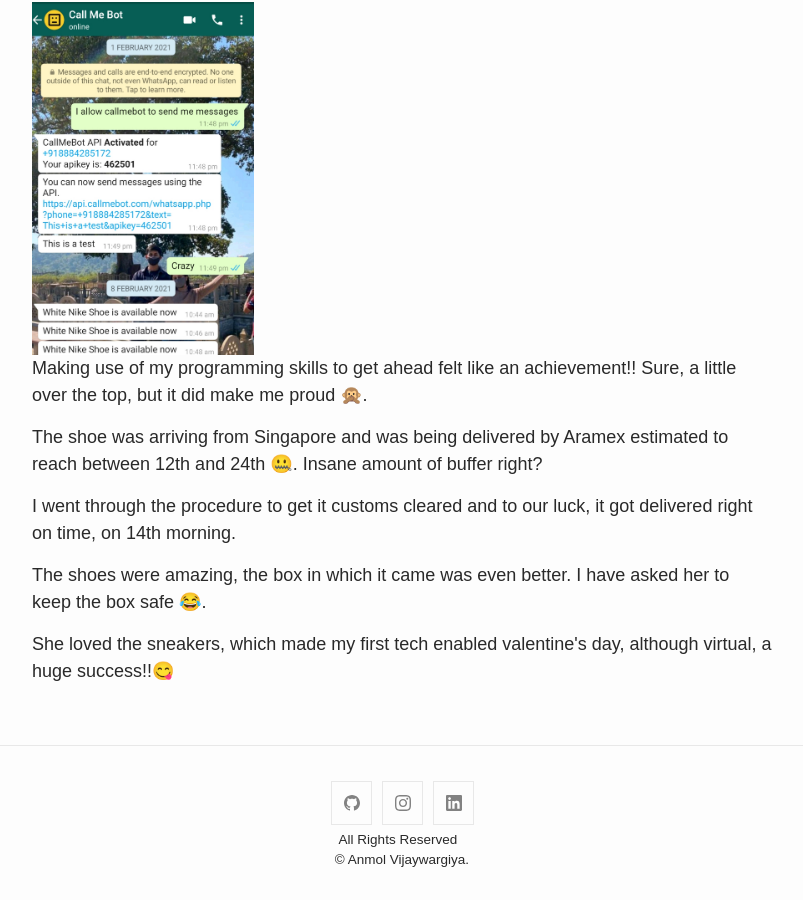
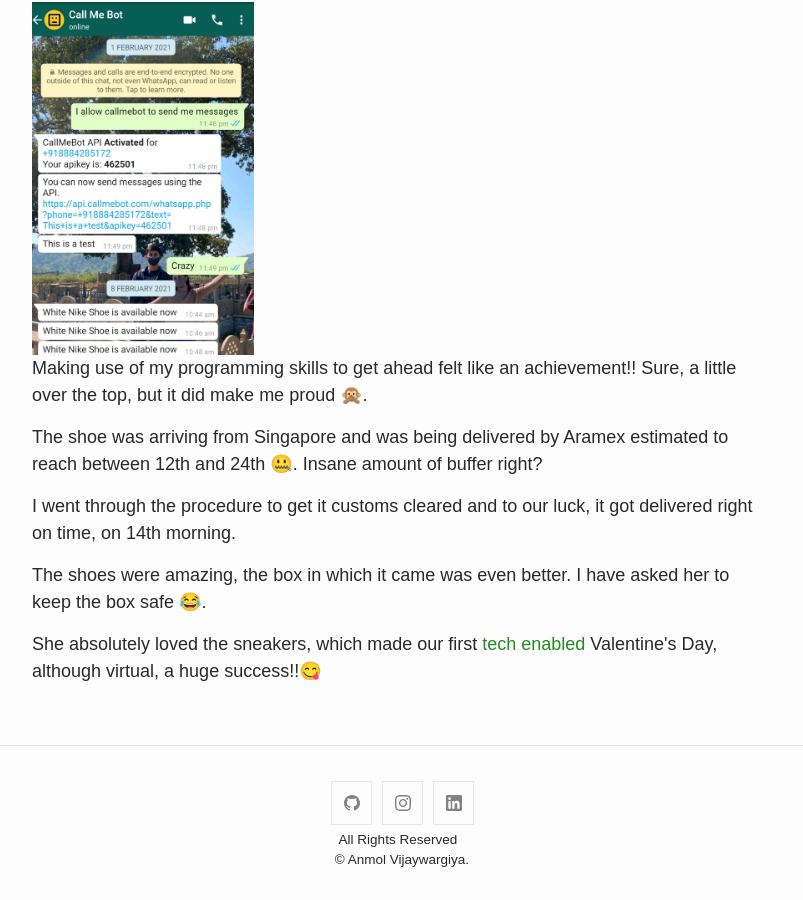
Before and after one commit to anmol1vw13/anmol1vw13.github.io, a Jekyll site: the page built from _posts/2021-02-14-python-enabled-nike-limited-valentine-edition-purchase.html, in a window 1280 px wide and 900 px high, scrolled down 2929 px. Shown: the whole window, without its empty margins (238-1041 px from the left). Built offline with Jekyll 4.4.1, drawn with Linux system fonts in a browser that asks for light colours; comment, search, counter and statistics services are not loaded.

Commit message:
Sitemap added to the footer

```diff
--- a/_includes/footer.html
+++ b/_includes/footer.html
@@ -11,4 +11,6 @@
       <span>© Anmol Vijaywargiya.</span>
     </div>
   </div>
+  <a class="u-url" href="/sitemap.xml" hidden></a>
+
 </footer>
--- a/_posts/2021-02-14-python-enabled-nike-limited-valentine-edition-purchase.html
+++ b/_posts/2021-02-14-python-enabled-nike-limited-valentine-edition-purchase.html
@@ -83,4 +83,4 @@
 <p>The shoe was arriving from Singapore and was being delivered by Aramex estimated to reach between 12th and 24th 🤐. Insane amount of buffer right?</p>
 <p>I went through the procedure to get it customs cleared and to our luck, it got delivered right on time, on 14th morning.</p>
 <p> The shoes were amazing, the box in which it came was even better. I have asked her to keep the box safe 😂.</p>
-<p>She loved the sneakers, which made my first tech enabled valentine's day, although virtual, a huge success!!😋</p>
+<p>She absolutely loved the sneakers, which made our first <span style="color:forestgreen">tech enabled</span> Valentine's Day, although virtual, a huge success!!😋</p>
```
